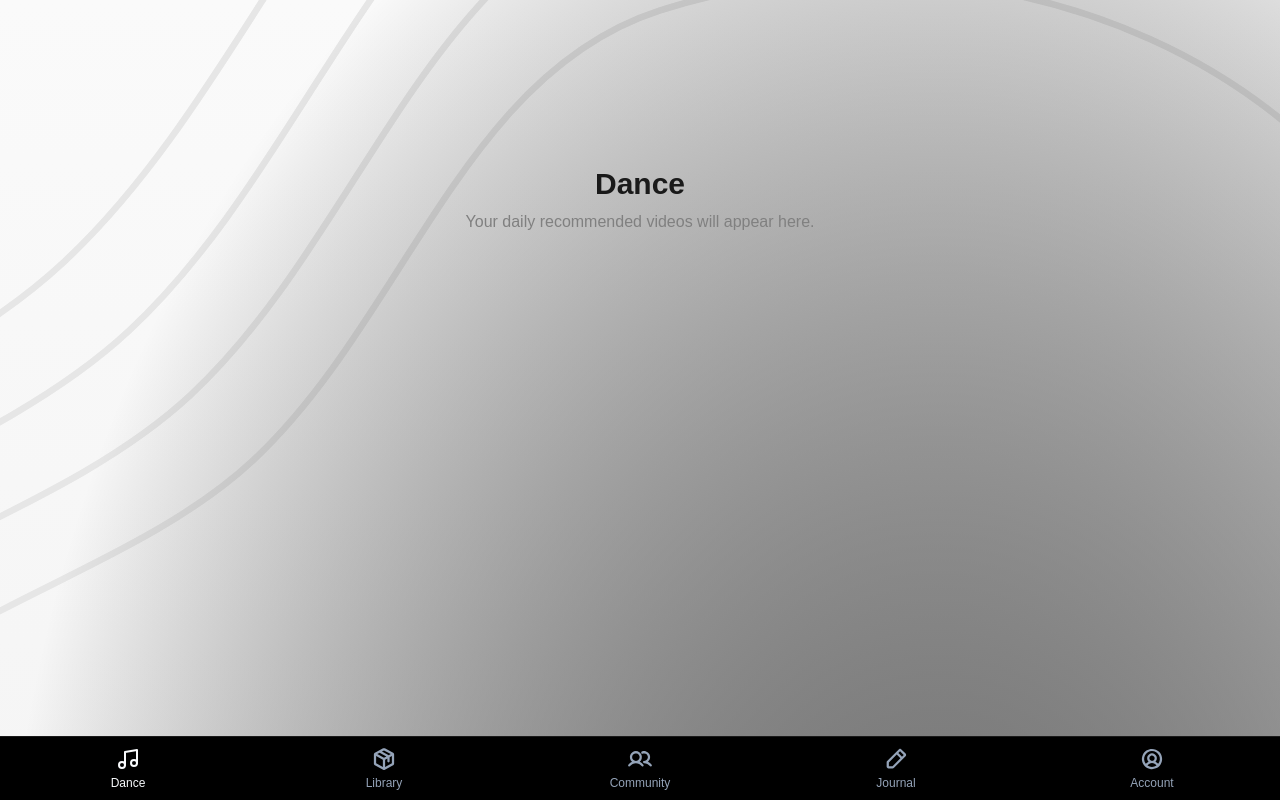
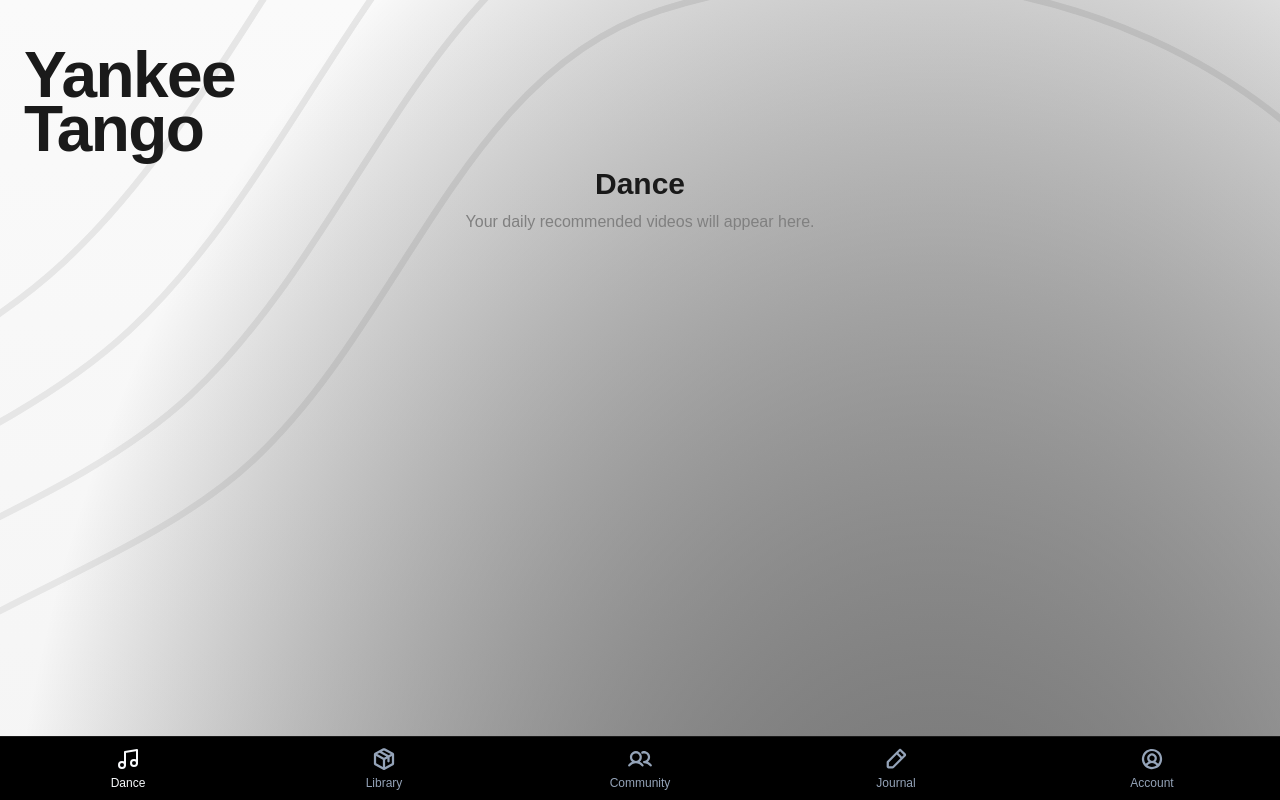
Before and after one commit to orangedrum/ytapp, a Next.js app: page / in a window 1280 px wide. Built offline with nearby package versions, Linux system fonts and the light colour scheme; a web font is replaced by a local one.

Commit message:
adding yankeetango header to app landing

```diff
--- a/app/page.tsx
+++ b/app/page.tsx
@@ -5,6 +5,13 @@ export default function DancePage() {
   return (
     <>
       <DancePageBackground />
+      <div className="absolute top-12 left-6 z-20 flex flex-col items-start">
+        <h1 className="text-h1 font-semibold leading-[0.85] tracking-tight text-foreground">
+          Yankee
+          <br />
+          Tango
+        </h1>
+      </div>
       <div className="relative z-10 flex flex-col items-center justify-center min-h-[50vh] p-8 text-center">
         <h1 className="text-3xl font-bold">Dance</h1>
         <p className="text-muted-foreground mt-2">Your daily recommended videos will appear here.</p>
```
